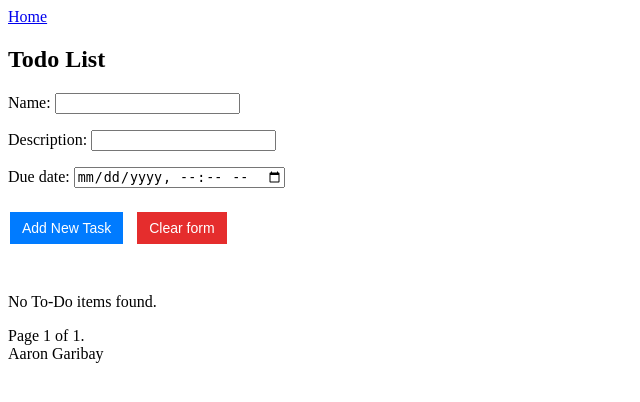
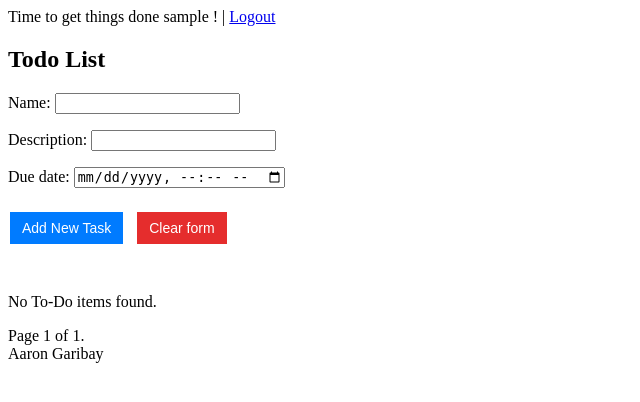
Before and after one commit to aHardReset/todo-django, a Django app: page /todos/ in a window 1280 px wide. Shown: the top 402 px of the page, without its empty margins (0-640 px from the left). Run offline with Django 5.2, Linux system fonts and the light colour scheme; the visitor is signed in with stand-in values (Sample User, id 1); data comes from the database, SQL or seed files in the repository; data that the repository does not hold is empty.

Commit message:
adding logout in app

```diff
--- a/yuhu_challenge/todos/templates/todos/base_generic.html
+++ b/yuhu_challenge/todos/templates/todos/base_generic.html
@@ -9,7 +9,7 @@
 <body>
     <header>
         <nav>
-            <a href="{% url 'home' %}">Home</a>
+            Time to get things done {{ user.username }} ! | <a href="{% url 'logout' %}">Logout</a>
         </nav>
     </header>
 
```
